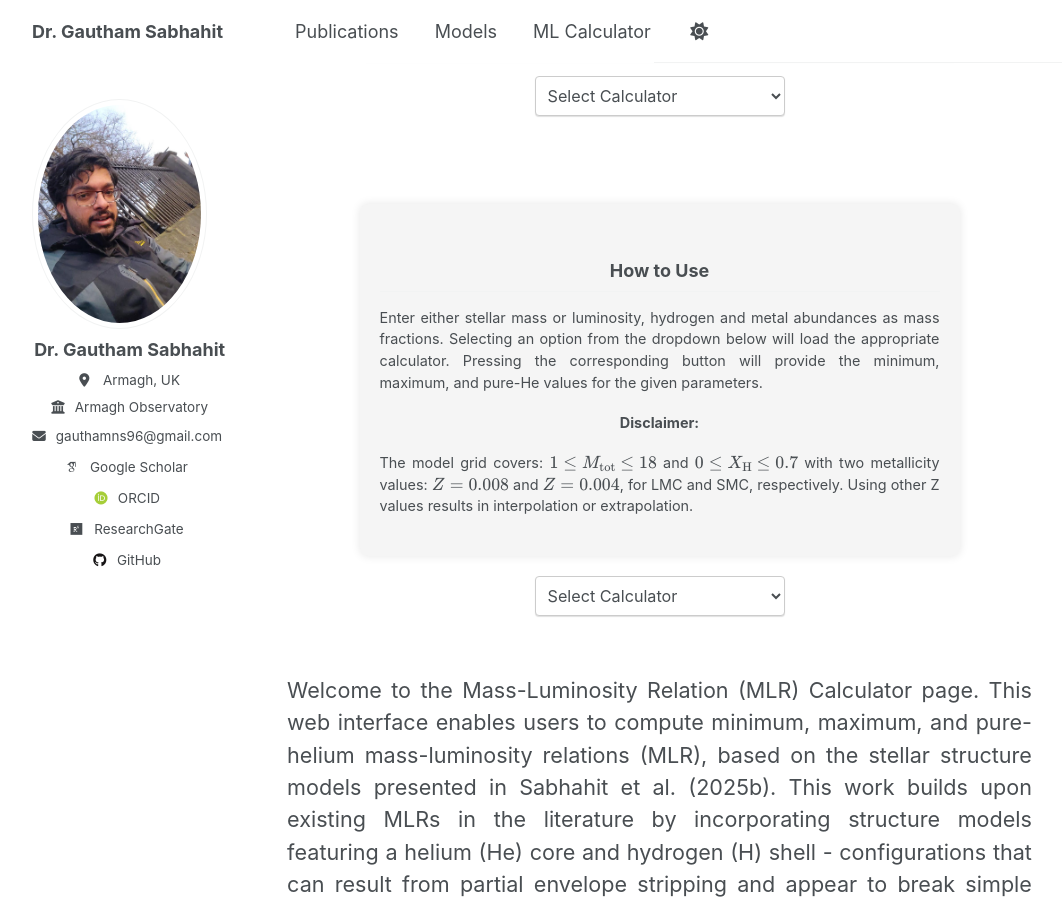
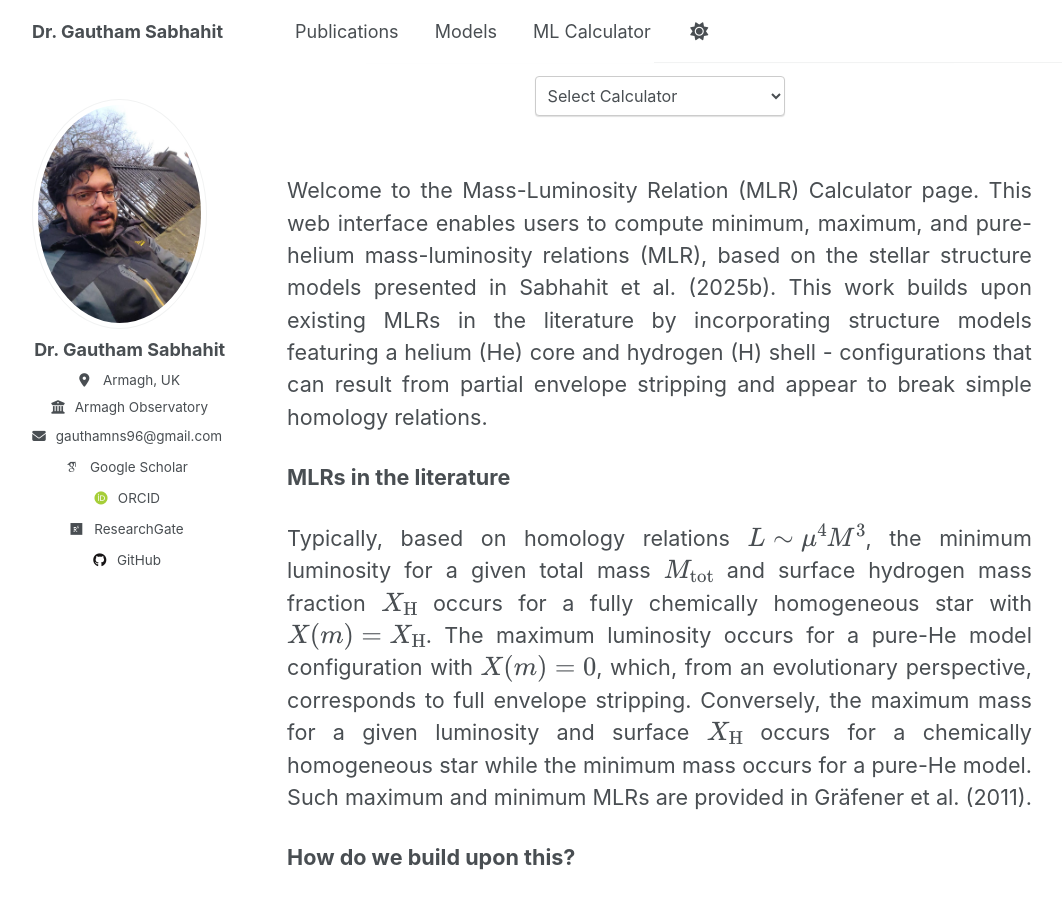
Before and after one commit to Mdot-com/mdot.com, a Jekyll site: the page built from ml-calculator.md, in a window 1280 px wide and 900 px high, scrolled down 527 px. Shown: the whole window, without its empty margins (6-1068 px from the left). Built offline with Jekyll 4.4.1, drawn with Linux system fonts in a browser that asks for light colours; some web fonts are replaced; our own code applies the rules of GitHub Pages for plain Markdown files.

Commit message:
Update ml-calculator.md

```diff
--- a/ml-calculator.md
+++ b/ml-calculator.md
@@ -67,27 +67,6 @@ title: Mass-Luminosity Calculator
   </select>
 
   <!-- Dynamic Calculator Container -->
-  <div id="calculator-container"></div>
-</div>
-
-<div style="display: flex; flex-direction: column; align-items: center; gap: 20px; padding: 30px;">
-  <div style="width: 600px; background-color: #f5f5f5; padding: 20px; border-radius: 8px; box-shadow: 0 0 10px rgba(0,0,0,0.1);">
-    <h2 style="text-align: center; font-size: 1em;">How to Use</h2>
-    <p style="font-size: 0.8em; text-align: justify;">
-      Enter either stellar mass or luminosity, hydrogen and metal abundances as mass fractions. Selecting an option from the dropdown below will load the appropriate calculator. Pressing the corresponding button will provide the minimum, maximum, and pure-He values for the given parameters.
-    </p>
-    <p style="font-size: 0.8em;"><strong>Disclaimer:</strong></p>
-    <p style="font-size: 0.8em; text-align: justify;">
-      The model grid covers: \(1 \leq M_{\text{tot}} \leq 18\) and \(0 \leq X_\mathrm{H} \leq 0.7\) with two metallicity values: \(Z = 0.008\) and \(Z = 0.004\), for LMC and SMC, respectively. Using other Z values results in interpolation or extrapolation.
-    </p>
-  </div>
-
-  <select id="calculator-type" style="width: 250px; padding: 8px; font-size: 0.9em;">
-    <option value="" disabled selected>Select Calculator</option>
-    <option value="luminosity">Luminosity Calculator</option>
-    <option value="mass">Mass Calculator</option>
-  </select>
-
   <div id="calculator-container"></div>
 </div>
 
```
Also changed, not shown: other parts of ml-calculator.md (+12 -0 lines).
